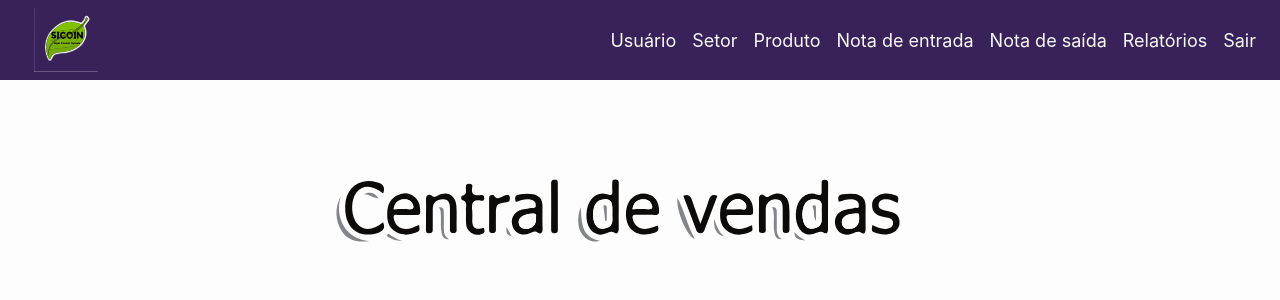
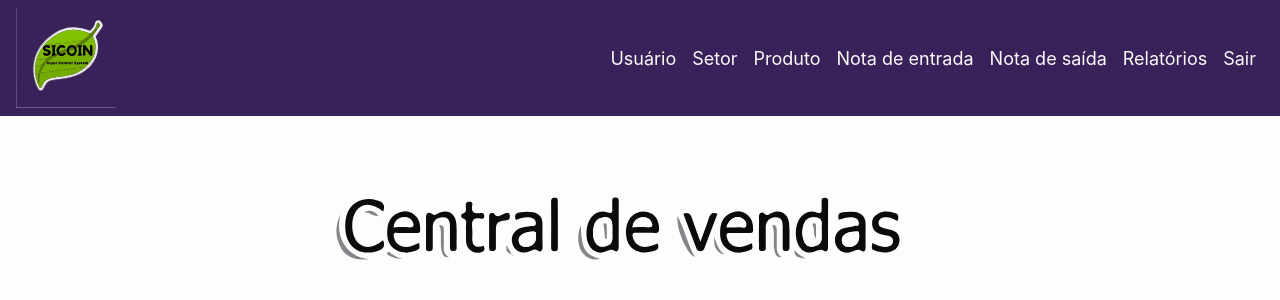
Before and after one commit to ifnmgsal-inf/sicoin_web, a PHP site: page / in a window 1280 px wide. Shown: the top 300 px of the page. Run offline with PHP 8.4, Linux system fonts and the light colour scheme; the visitor is signed in with stand-in values (Sample User, id 1).

Commit message:
navbar completo

```diff
--- a/css/estilo.css
+++ b/css/estilo.css
@@ -4,11 +4,12 @@
 
 #navbar{
     background-color: rgb(57, 33, 89);
-    height: 80px;
     font-size: large;
 }
 @media (min-width: 434px) {
     .navbar-collapse{
+        height: auto;
+        color: rgb(255, 255, 255);
     background-color: rgb(57, 33, 89);
     }
 }
--- a/telas/index.php
+++ b/telas/index.php
@@ -10,7 +10,7 @@
 
 <head>
     <meta charset="UTF-8" />
-    <title>Princiapl</title>
+    <title>Principal</title>
     <link rel="stylesheet" href="https://stackpath.bootstrapcdn.com/bootstrap/4.3.1/css/bootstrap.min.css">
     <link rel="stylesheet" href="../css/estilo.css">
     <link rel="stylesheet" href="https://cdnjs.cloudflare.com/ajax/libs/font-awesome/4.7.0/css/font-awesome.min.css">
@@ -57,13 +57,8 @@
         </div>
     </nav>
 
+
     <?php } ?>
-
-    <div class="fundo">
-
-
-    </div>
-
 
 </body>
 
```
